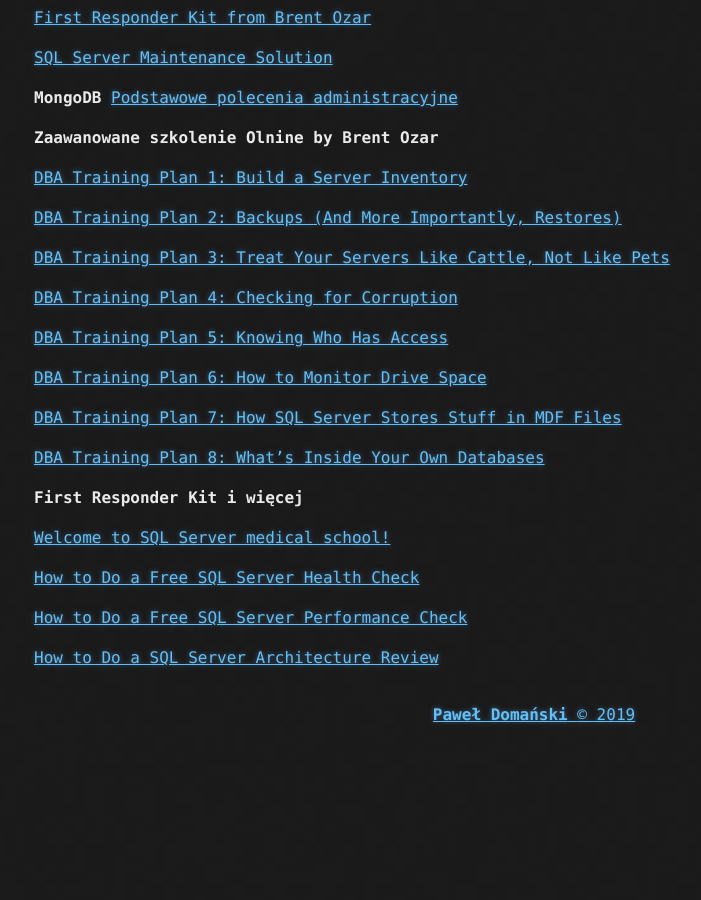
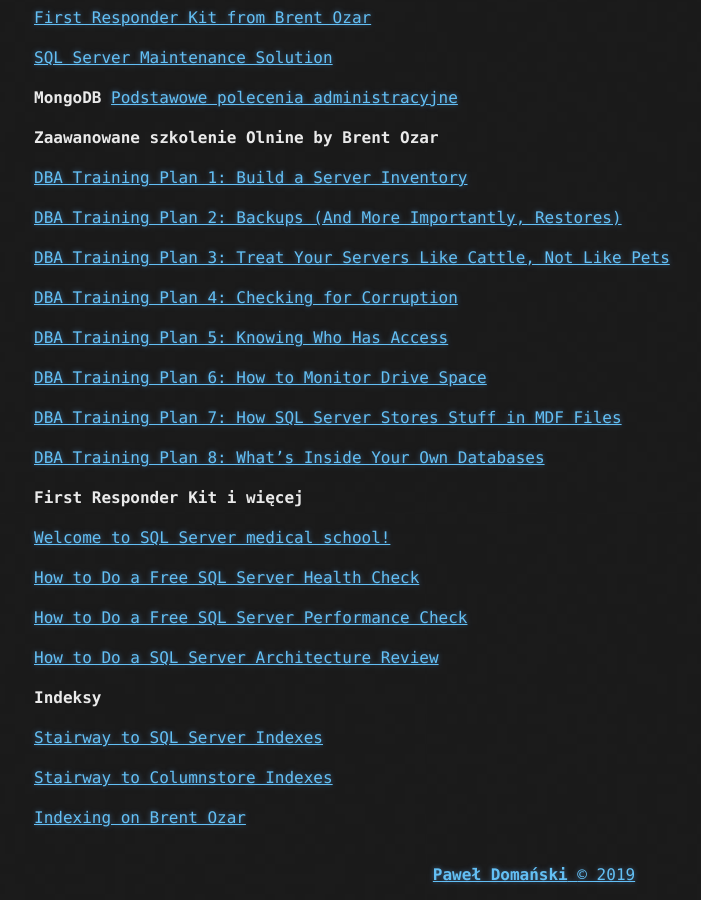
Before and after one commit to pdomansk/pdomansk.github.io, a Jekyll site: the page built from links.md, in a window 1280 px wide and 900 px high, scrolled down 1083 px. Shown: the whole window, without its empty margins (106-807 px from the left). Built offline with Jekyll 4.4.1, drawn with Linux system fonts in a browser that asks for light colours; before the commit the page ends 1823 px from its top, so only the background shows below that.

Commit message:
Dodanie linków dotyczących indeksów

```diff
--- a/links.md
+++ b/links.md
@@ -87,3 +87,12 @@ title: Links
 [How to Do a Free SQL Server Performance Check](https://www.brentozar.com/archive/2017/10/free-sql-server-performance-check/)
 
 [How to Do a SQL Server Architecture Review](https://www.brentozar.com/archive/2017/10/sql-server-architecture-review/)
+
+
+**Indeksy**
+
+[Stairway to SQL Server Indexes](https://www.sqlservercentral.com/stairways/stairway-to-sql-server-indexes)
+
+[Stairway to Columnstore Indexes](https://www.sqlservercentral.com/stairways/stairway-to-columnstore-indexes)
+
+[Indexing on Brent Ozar](https://www.brentozar.com/archive/category/indexing/)
```
